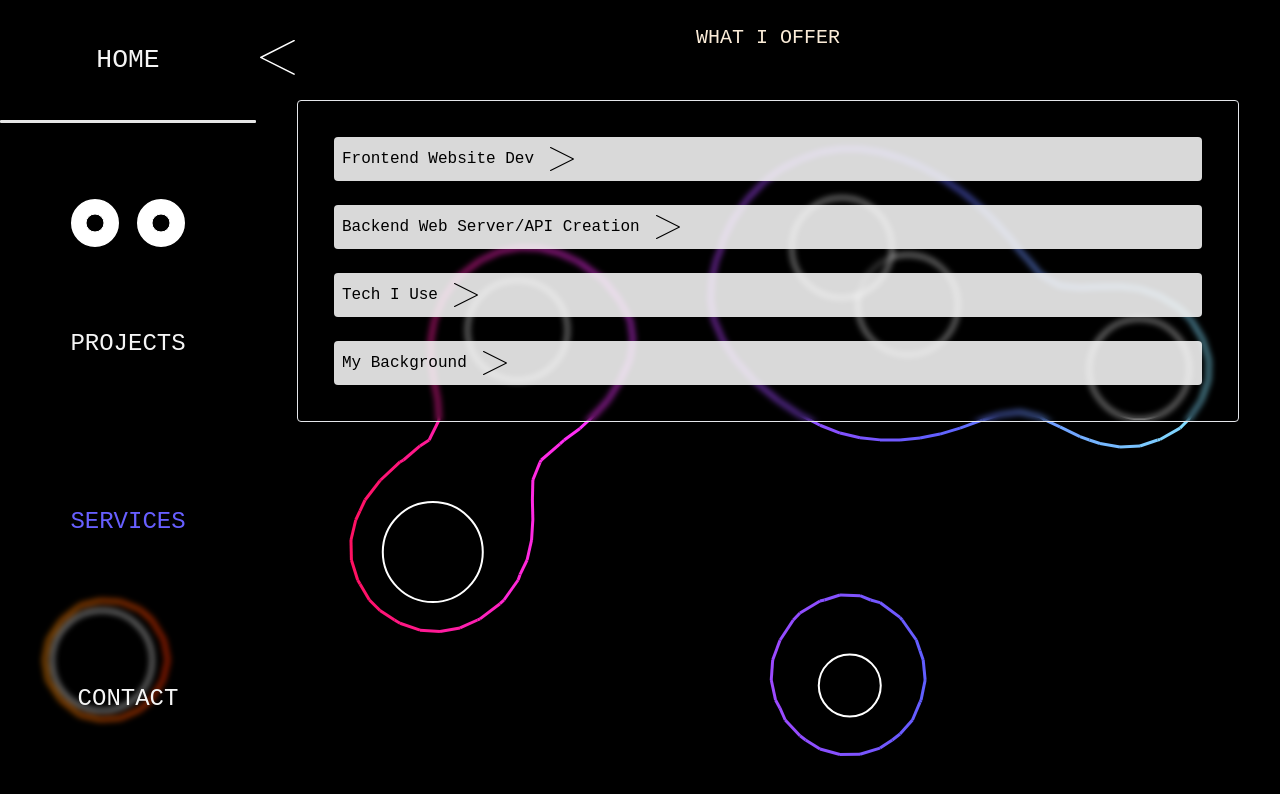
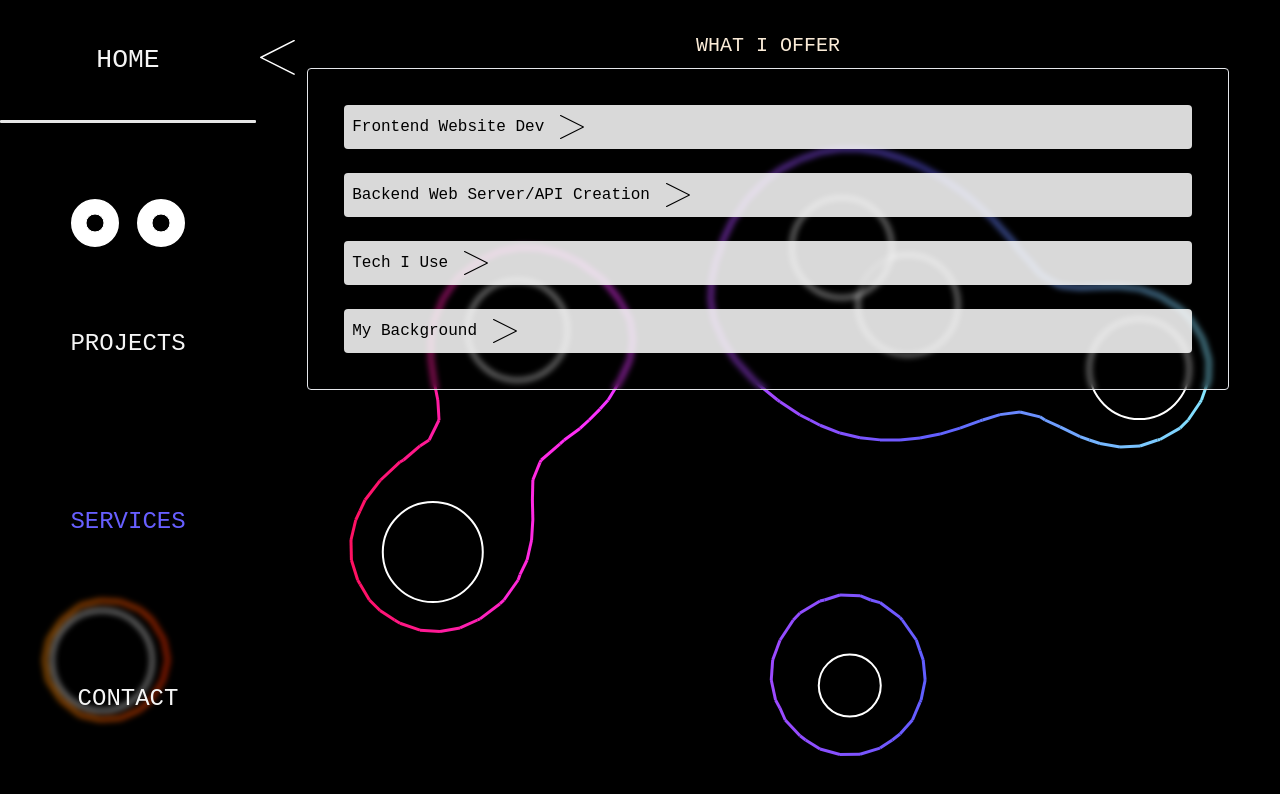
Before and after one commit to szabbbbu/ResumeWebsite, a Next.js app: page /services in a window 1280 px wide. Shown: the top 794 px of the page. Built offline with nearby package versions, Linux system fonts and the light colour scheme.

Commit message:
add container for alignment

```diff
--- a/src/app/services/page.tsx
+++ b/src/app/services/page.tsx
@@ -11,7 +11,7 @@ export default function ServicesPage() {
 
             <div className="w-full h-full flex flex-col items-center">
                 <Animated delay={500}>
-                    <h1 style={{marginTop: "24px"}} className=" w-full h-full uppercase add-blur rounded text-xl">
+                    <h1 style={{marginTop: "24px"}} className=" w-full h-fit p-2 uppercase add-blur rounded text-xl">
                         What I Offer
                     </h1>
                 </Animated>
--- a/src/components/Accordion/Accordion.tsx
+++ b/src/components/Accordion/Accordion.tsx
@@ -28,8 +28,9 @@ const AccordionData = [
 
 export default function Accordion() {
   return (
+    <div className="flex justify-center">
         <div
-    className="w-[92%] h-auto grid grid-cols-1 grid-rows-auto mt-12 p-9 border rounded overflow-scroll add-blur"
+        className="  w-[90%] h-auto grid grid-cols-1 grid-rows-auto p-9 border rounded overflow-scroll add-blur"
         style={{rowGap: "24px"}}
         >
             {
@@ -38,5 +39,6 @@ export default function Accordion() {
                 })
             }
         </div>
+    </div>
   );
 }
--- a/src/components/Carousel/Carousel.tsx
+++ b/src/components/Carousel/Carousel.tsx
@@ -43,7 +43,8 @@ export default function Carousel({images}: Props) {
   // console.log("CURR IMG", currImg, images[currImg]);
   if (showContent)
   return (
-    <div className={`w-[100%] h-full grid grid-rows-1 xs:grid-cols-[15%,70%,15%] sm:grid-cols-[15%,70%,15%] lg:grid-cols-[10%,80%,10%] md:grid-cols-[10%,80%,10%] bg-transparent mb-1 transition-[width] place-items-center`}>
+<div className=" flex items-center justify-center">
+    <div className={`w-[95%] h-full grid grid-rows-1 xs:grid-cols-[15%,70%,15%] sm:grid-cols-[15%,70%,15%] lg:grid-cols-[10%,80%,10%] md:grid-cols-[10%,80%,10%] bg-transparent mb-1 transition-[width]`}>
 
 
       <div className="w-fit h-fit p-1 self-center justify-self-center add-blur border z-10 hover:scale-105 transition-transform">
@@ -144,8 +145,8 @@ export default function Carousel({images}: Props) {
               <td className="">
                 <div className="flex justify-evenly hover:scale-105 transition-transform">
                   {
-                  techIcons[currImg].map((icon) => {
-                    return <>{icon}</>
+                  techIcons[currImg].map((icon, i) => {
+                    return <div key={i}>{icon}</div>
                   })
                   }
                 </div>
@@ -186,6 +187,7 @@ export default function Carousel({images}: Props) {
 
         </div> {/** right btn */}
     </div>
+    </div>
   );
   return null;
 }
```
Lines whose indentation alone changed are shown as unchanged.
